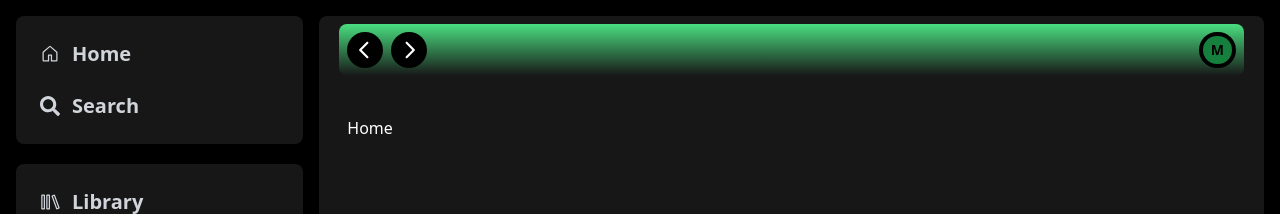
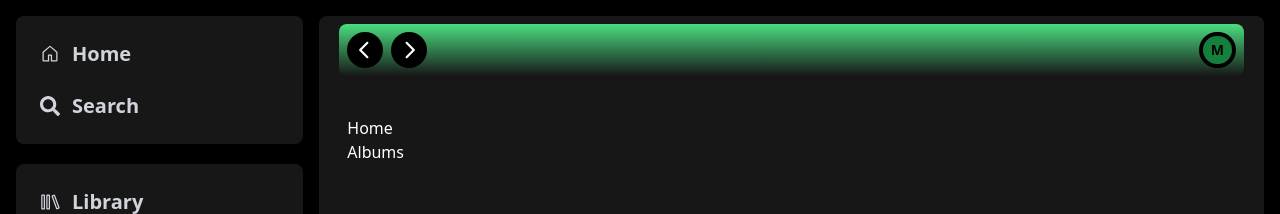
Before and after one commit to FulgurVividus/Spotify-Clone, a React (Vite) app: page /home in a window 1280 px wide. Shown: the top 214 px of the page. Built offline with nearby package versions, Linux system fonts and the light colour scheme.

Commit message:
refactor

```diff
--- a/src/pages/Home.jsx
+++ b/src/pages/Home.jsx
@@ -1,5 +1,19 @@
+import Albums from "./Albums";
+
 function Home() {
-  return <div>Home</div>;
+  return (
+    <>
+      <main>
+        <div>
+          <h1>Home</h1>
+        </div>
+
+        <div>
+          <Albums />
+        </div>
+      </main>
+    </>
+  );
 }
 
 export default Home;
```
